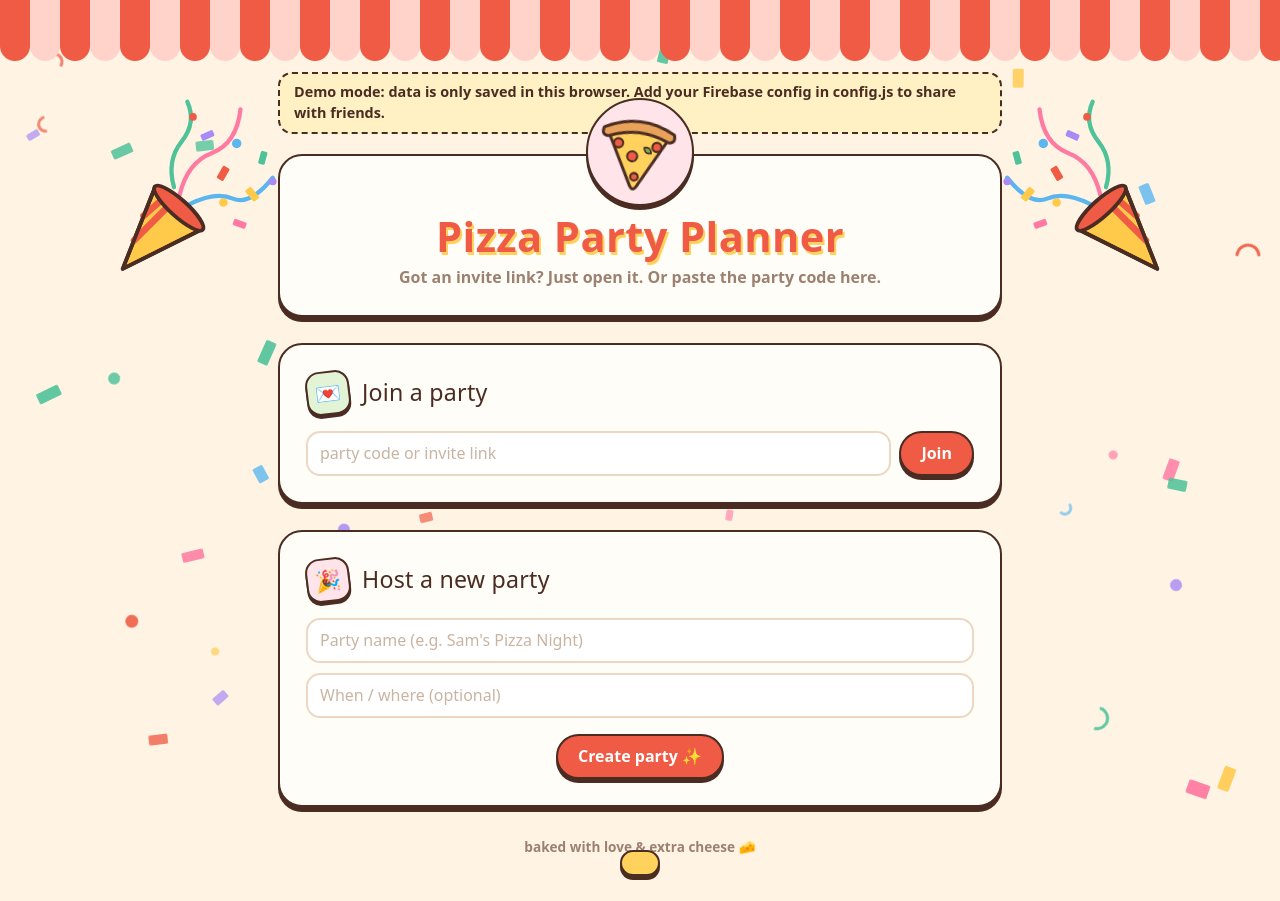
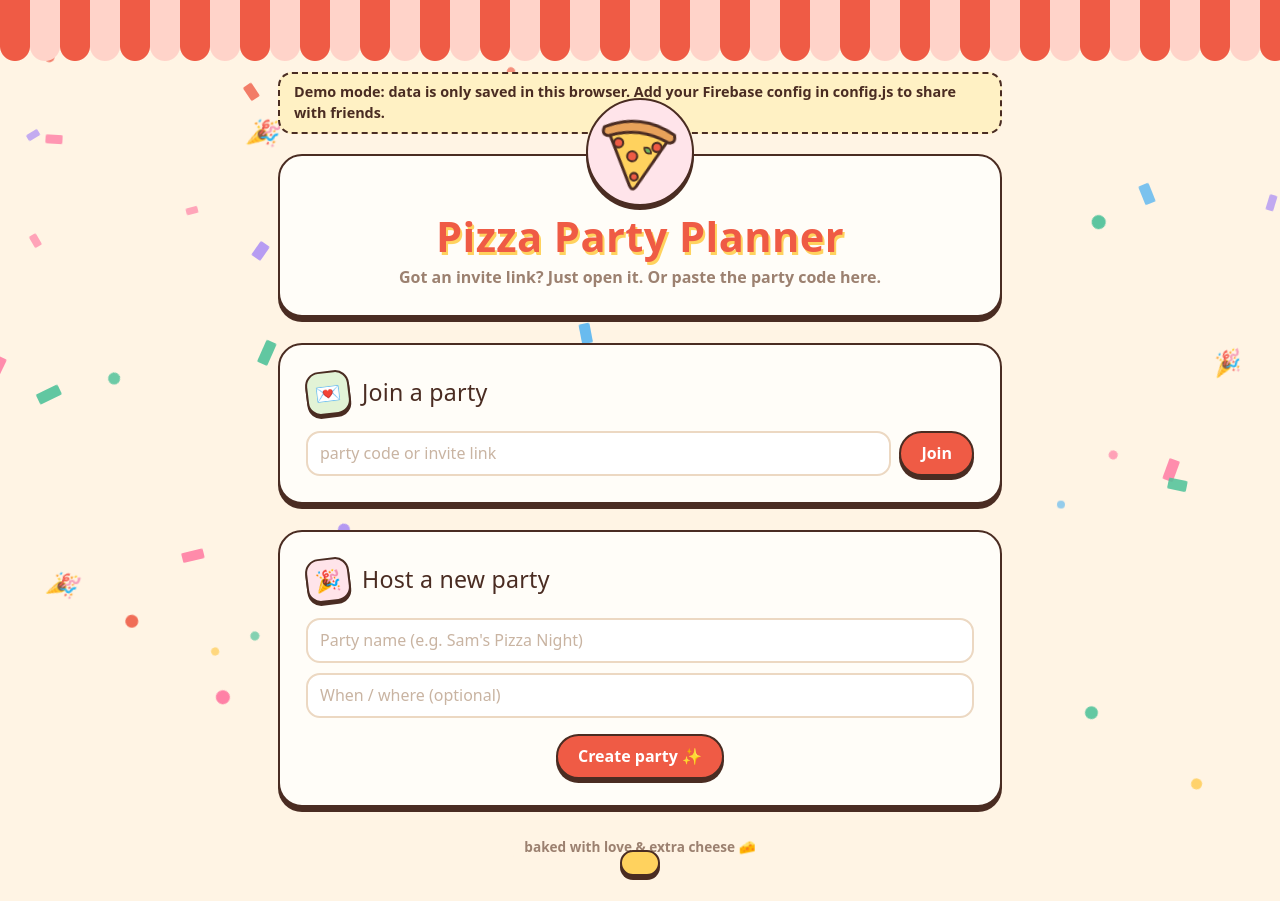
Before and after one commit to nicoleyson/pizza-party-planner, a website with bundled scripts: page index.html in a window 1280 px wide. Built offline with nearby package versions, Linux system fonts and the light colour scheme; some packages are replaced by stand-ins of ours; no server answers; a web font is replaced by a local one.

Commit message:
Swap party poppers for a few small 🎉 in the falling confetti
Remove the big popper drawings. A handful of small 🎉 now float along with the
scroll-driven confetti (spread across the width, gently tilting). Drop the
curl pieces and thin the confetti a little so the 🎉 stand out.

```diff
--- a/confetti.js
+++ b/confetti.js
@@ -1,5 +1,5 @@
 // 🎉 Party background: confetti that drifts down, sways and tumbles as you
-// scroll, plus two party poppers bursting next to the top card.
+// scroll, with a few little 🎉 floating along with it.
 // Purely decorative: hidden from screen readers, never catches clicks, and it
 // holds still for people who ask their device to reduce motion.
 
@@ -28,26 +28,21 @@ function build() {
   const rand = seeded(2024);
   layer.textContent = "";
   height = innerHeight + 80;
-  const count = Math.round(Math.min(110, Math.max(36, (innerWidth * innerHeight) / 12000)));
+  const count = Math.round(Math.min(80, Math.max(28, (innerWidth * innerHeight) / 15000)));
   pieces = Array.from({ length: count }, () => {
     const depth = 0.35 + rand() * 0.65; // 1 = closest: bigger, brighter, faster
     const el = document.createElement("i");
     const kind = rand();
     const color = COLORS[Math.floor(rand() * COLORS.length)];
-    if (kind < 0.62) {
+    if (kind < 0.7) {
       el.className = "cf cf-paper";
       el.style.width = `${(8 + rand() * 4) * depth + 3}px`;
       el.style.height = `${(15 + rand() * 7) * depth + 5}px`;
-      el.style.background = color;
-    } else if (kind < 0.84) {
+    } else {
       el.className = "cf cf-dot";
       el.style.width = el.style.height = `${10 * depth + 4}px`;
-      el.style.background = color;
-    } else {
-      el.className = "cf cf-curl";
-      el.style.width = el.style.height = `${18 * depth + 8}px`;
-      el.style.color = color;
     }
+    el.style.background = color;
     el.style.opacity = (0.45 + depth * 0.5).toFixed(2);
     layer.append(el);
     return {
@@ -62,6 +57,29 @@ function build() {
       turn: rand() * 360,
     };
   });
+  // A few small 🎉 sprinkled in. They float and tilt but don't flip like paper.
+  const party = seeded(77);
+  const emojiCount = Math.round(Math.min(8, Math.max(3, (innerWidth * innerHeight) / 180000)));
+  for (let i = 0; i < emojiCount; i++) {
+    const depth = 0.5 + party() * 0.5;
+    const el = document.createElement("i");
+    el.className = "cf cf-emoji";
+    el.textContent = "🎉";
+    el.style.fontSize = `${Math.round(15 + depth * 11)}px`;
+    layer.append(el);
+    pieces.push({
+      el,
+      // spread them out: one per column band, so they never bunch up
+      x: ((i + 0.2 + party() * 0.6) / emojiCount) * innerWidth,
+      y: party() * height,
+      fall: 0.1 + depth * 0.3,
+      sway: 8 + party() * 10,
+      phase: party() * Math.PI * 2,
+      spin: (party() - 0.5) * 0.08,
+      flip: 0,
+      turn: (party() - 0.5) * 40,
+    });
+  }
   draw();
 }
 
@@ -86,36 +104,4 @@ let resizeTimer;
 addEventListener("resize", () => { clearTimeout(resizeTimer); resizeTimer = setTimeout(build, 150); });
 still.addEventListener?.("change", draw);
 
-// ── Party poppers next to the top card (wide screens only, see style.css) ──
-const POPPER = `<svg viewBox="0 0 200 200" width="190" height="190" aria-hidden="true">
-  <g fill="none" stroke-linecap="round" stroke-width="4.5">
-    <path d="M86 104 q8 -34 34 -44 t30 -46" stroke="#ff7aa2"/>
-    <path d="M96 114 q28 -14 46 -6 t42 -22" stroke="#5bb6f0"/>
-    <path d="M80 96 q-8 -28 8 -48 t6 -42" stroke="#4fc29a"/>
-  </g>
-  <g>
-    <rect x="128" y="74" width="8" height="15" rx="1.5" fill="#ef5b45" transform="rotate(30 132 81)"/>
-    <rect x="158" y="96" width="8" height="15" rx="1.5" fill="#ffc94a" transform="rotate(-40 162 103)"/>
-    <rect x="112" y="34" width="7" height="14" rx="1.5" fill="#a98bf5" transform="rotate(65 115 41)"/>
-    <rect x="170" y="58" width="7" height="14" rx="1.5" fill="#4fc29a" transform="rotate(15 173 65)"/>
-    <rect x="146" y="128" width="7" height="14" rx="1.5" fill="#ff7aa2" transform="rotate(-70 149 135)"/>
-    <circle cx="146" cy="50" r="5" fill="#5bb6f0"/>
-    <circle cx="132" cy="112" r="4.5" fill="#ffc94a"/>
-    <circle cx="100" cy="22" r="4" fill="#ef5b45"/>
-    <circle cx="184" cy="90" r="4" fill="#a98bf5"/>
-  </g>
-  <g stroke="#4a2c22" stroke-width="4" stroke-linejoin="round">
-    <path d="M26 182 L60 96 L110 140 Z" fill="#ffc94a"/>
-    <path d="M38 152 L72 118 M48 126 L64 112" stroke="#ef5b45" stroke-width="7" stroke-linecap="round"/>
-    <path d="M26 182 L60 96 L110 140 Z" fill="none"/>
-    <ellipse cx="85" cy="118" rx="34" ry="9" transform="rotate(42 85 118)" fill="#ef5b45"/>
-  </g>
-</svg>`;
-const poppers = document.createElement("div");
-poppers.className = "poppers";
-poppers.style.display = "none"; // style.css shows them on wide screens; stays hidden if the stylesheet is stale
-poppers.setAttribute("aria-hidden", "true");
-poppers.innerHTML = `<div class="popper left">${POPPER}</div><div class="popper right">${POPPER}</div>`;
-document.body.prepend(poppers);
-
 build();
--- a/style.css
+++ b/style.css
@@ -37,15 +37,7 @@ body {
 .cf { position: absolute; left: 0; top: 0; display: block; will-change: transform; }
 .cf-paper { border-radius: 1.5px; }
 .cf-dot { border-radius: 50%; }
-.cf-curl { border: 3px solid currentColor; border-color: currentColor currentColor transparent transparent; border-radius: 50%; }
-
-/* party poppers bursting beside the top card, on screens wide enough to fit them */
-.poppers { position: absolute; top: 96px; left: 0; right: 0; height: 0; z-index: -1; pointer-events: none; display: none; }
-.popper { position: absolute; width: 190px; }
-.popper svg { display: block; width: 100%; height: auto; }
-.popper.left { right: calc(50% + 352px); }
-.popper.right { left: calc(50% + 352px); transform: scaleX(-1); }
-@media (min-width: 1150px) { .poppers { display: block !important; } }
+.cf-emoji { line-height: 1; opacity: .85; }
 
 /* striped pizzeria awning with a scalloped edge */
 .awning {
```
Also changed, not shown: README.md.
